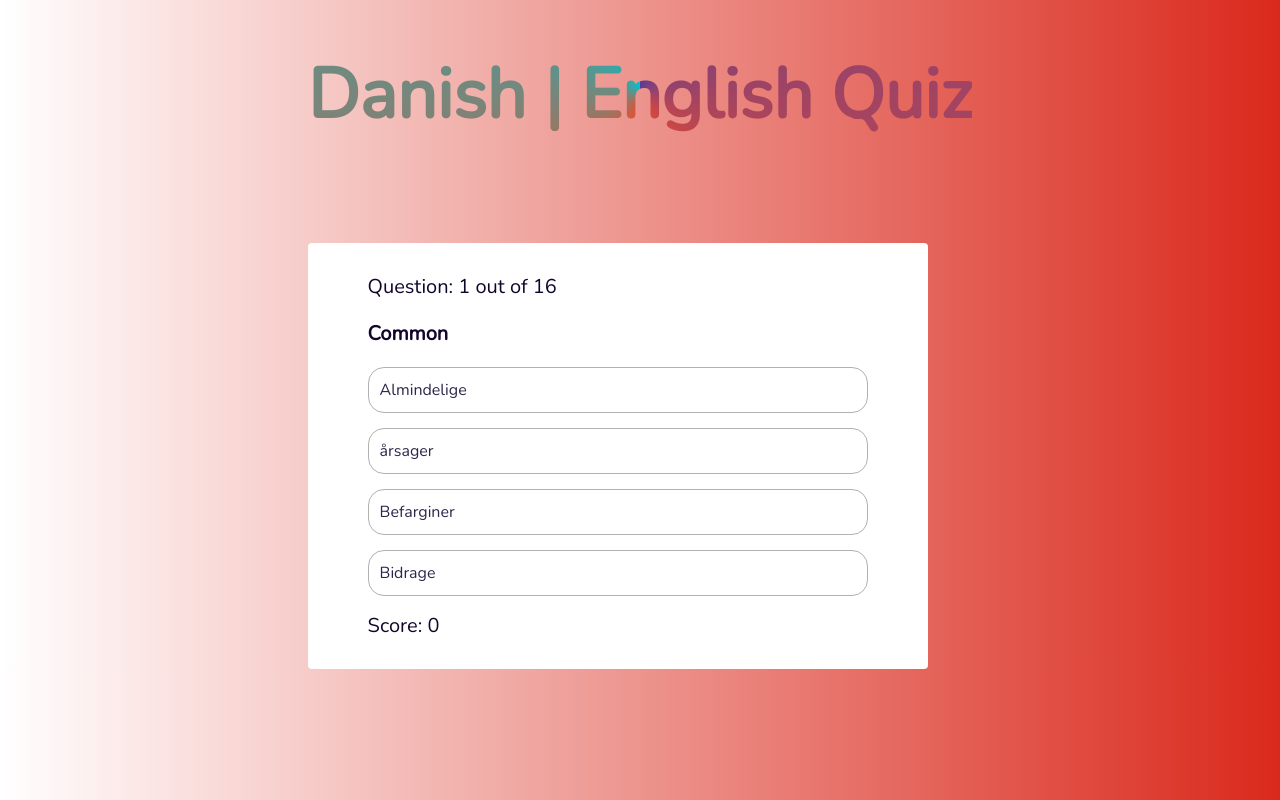
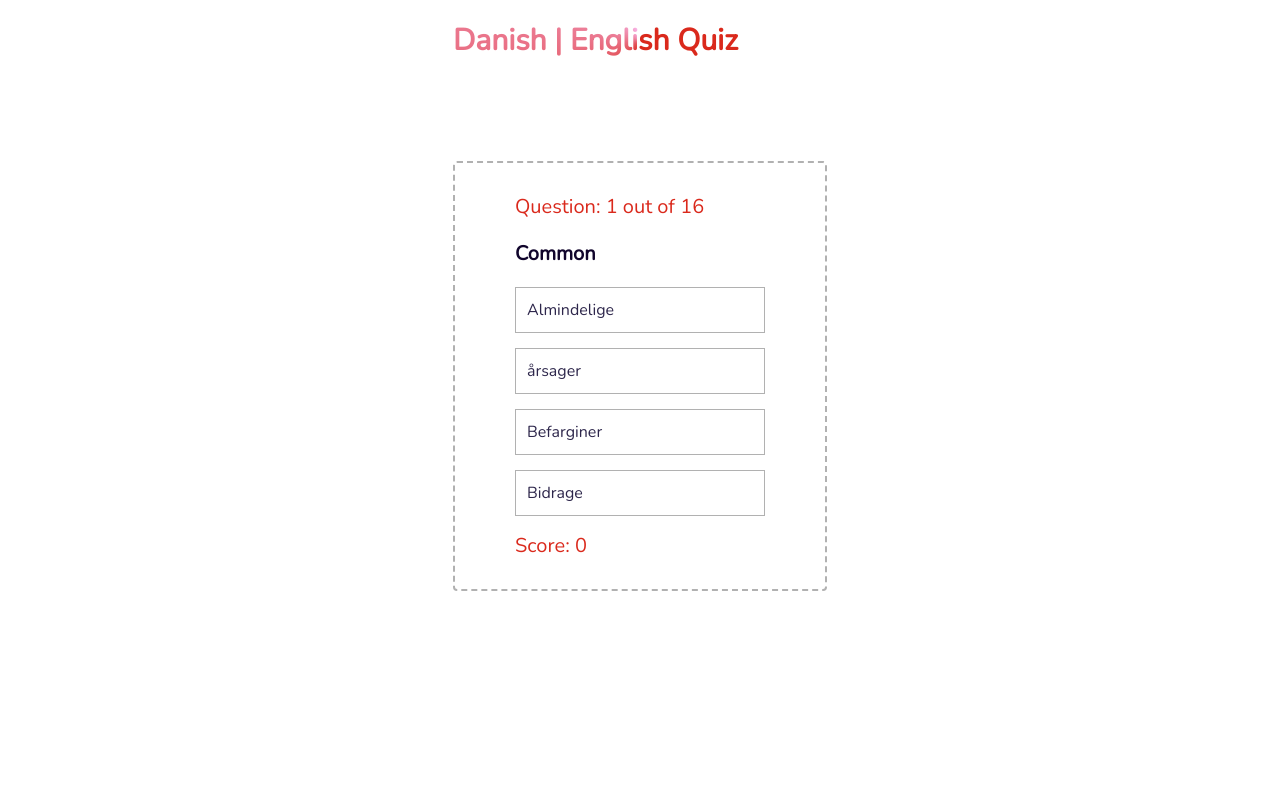
Before and after one commit to smithniels/clonelingo, a React (Create React App) app: page / in a window 1280 px wide. Built offline with nearby package versions, Linux system fonts and the light colour scheme.

Commit message:
hover color ✅ + other stuff

```diff
--- a/package.json
+++ b/package.json
@@ -37,6 +37,7 @@
     },
     "devDependencies": {
         "eslint": "^8.38.0",
+        "eslint-plugin-react": "^7.32.2",
         "prettier": "^2.8.7"
     }
 }
--- a/src/App.css
+++ b/src/App.css
@@ -1,13 +1,11 @@
-@import url('https://fonts.googleapis.com/css2?family=Nunito:wght@200;300;400&display=swap');;
+ @import url('https://fonts.googleapis.com/css2?family=Nunito:wght@200;300;400&display=swap');;
 
 .App {
   text-align: center;
-
 }
 
 body {
   font-family: 'Nunito','Anek Malayalam', sans-serif;
-  background-image: linear-gradient(to left, RGB(218,41,28), white);
   color: #11052c;
   display: flex;
   justify-content: center;
@@ -23,7 +21,8 @@ body {
   margin-top: 100px;
   padding: 30px 60px;
   position:relative;
-  /* box-shadow: 10px 8px 10px 5px orange; */
+border: 2px dashed #b1b1b1;
+  /* box-shadow: 10px 8px 10px 5px RGB(218,41,28); */ /* I'm getting tired of that border*/
 
 }
 
@@ -31,7 +30,6 @@ body {
 ul {
   list-style: none;
 }
-
 
 .question-text {
   font-size: 15px;
@@ -41,6 +39,7 @@ ul {
   font-size: 20px;
   font-weight: 500;
   margin: 0;
+  color:RGB(218,41,28) !important;
 }
 
 .question-card ul {
@@ -48,36 +47,41 @@ ul {
   margin-left: -40px;
 }
 
-.question-card ul li {
+ .question-card ul li {
   text-decoration: none;
   list-style: none;
   color: #2d264b;
   font-size: 16px;
   background: #ffffff;
   border: 1px solid #b1b1b1;
-  border-radius: 16px;
+  /* border-radius: 1360px;  */
   padding: 11px;
   margin-top: 15px;
   cursor: pointer;
-  position:relative;
-}
+  position:relative; }
+
+  .question-card ul li:hover{
+    color: #FFFFFF;
+    background: RGB(218,41,28);
+    font-weight: 900;
+    font-size:16px;
+  }
 
 
-.question-card ul .selected-answer {
-  background: #ffd6ff;
+/* .question-card ul .selected-answer {
+  background: #ffd6ff !important;
   border: 1px solid #800080;
-}
+} */
 
 header h1 {
-  font-size: 70px;
+  font-size: 30px;
   font-weight: 600;
-  background-image: conic-gradient(#553c9a, #ee4b2b, #00c2cb);;
+  background-image: conic-gradient(RGB(218,41,28), RGB(218,41,28), 	RGB(250, 190, 246));;
   color: transparent;
   background-clip: text;
   -webkit-background-clip: text;
 }
 
-h3{
+h3 {
   font-size: 20px !important;
-  font-weight: 950;
 }
--- a/src/App.js
+++ b/src/App.js
@@ -1,8 +1,16 @@
 // TODO: make text colors change depending on correct-ness
+// --> scribbles <---
+/*
+Adding onClick event for answers where if the {option.isCorrect}
+ then do greenCorrect function
+ else redIncorrect function
+    */
 // TODO: make the aesthetics "better"
 // TODO: randomize question answers
-// TODO: probably should have question contained in a JSON (I think... Like that makes sense to me)
+// TODO: add in a progress bar
+// TODO: add hover  --> color change for answers or add in a border (black?) while answers are bing hovered
 
+// investigate consulting contracts with vacations days
 import React, { useState } from 'react';
 import './App.css';
 import RandArray from './components/Randomizer.js';
@@ -12,9 +20,29 @@ function App() {
     const [showResults, setShowResults] = useState(false);
     const [currentQuestion, setCurrentQuestion] = useState(0);
     const [score, setScore] = useState(0);
+    const [isActive, setIsActive] = useState(false);
+
+    // // Helper functions
+    // function timeout(delay: number) {
+    //     console.log('timeout?');
+    //     return new Promise((res) => setTimeout(res, delay));
+    // }
+    // handleClick
+    const handleClick = () => {
+        // 👇️ toggle
+        setIsActive((current) => !current);
+        // 👇️ or set to true
+        setIsActive(true);
+    };
 
     /* A possible answer was clicked */
     const optionClicked = (isCorrect) => {
+        // change color (at some point this will work...)
+        if (isCorrect) {
+            console.log('correct!');
+        } else {
+            console.log('incorrect!');
+        }
         // Increment the score
         if (isCorrect) {
             setScore(score + 1);
@@ -25,6 +53,7 @@ function App() {
         } else {
             setShowResults(true);
         }
+        // timeout(10000);
     };
 
     /* Resets the game back to default */
@@ -40,7 +69,6 @@ function App() {
             <header>
                 <h1>Danish | English Quiz</h1>
             </header>
-
             {/* RESULTS */}
             {showResults ? (
                 <div className="final-results">
@@ -71,9 +99,11 @@ function App() {
                             return (
                                 <li
                                     key={option.id}
-                                    onClick={() =>
-                                        optionClicked(option.isCorrect)
-                                    }
+                                    onClick={() => {
+                                        optionClicked(option.isCorrect);
+                                        !isActive;
+                                        handleClick(); //
+                                    }}
                                 >
                                     {option.text}
                                 </li>
@@ -88,3 +118,5 @@ function App() {
 }
 
 export default App;
+
+//
--- a/src/components/Questions.js
+++ b/src/components/Questions.js
@@ -115,7 +115,7 @@ let Questions = [
             {
                 id: 2,
                 text: 'Helst',
-                isCorrect: true
+                isCorrect: false
             },
             {
                 id: 3,
@@ -205,7 +205,7 @@ let Questions = [
             {
                 id: 0,
                 text: 'Månedgange',
-                isCorrect: true
+                isCorrect: false
             },
             {
                 id: 1,
```
Also changed, not shown: .eslintrc.json (added), 1 other file (tests, documents, lock files or other folders).
